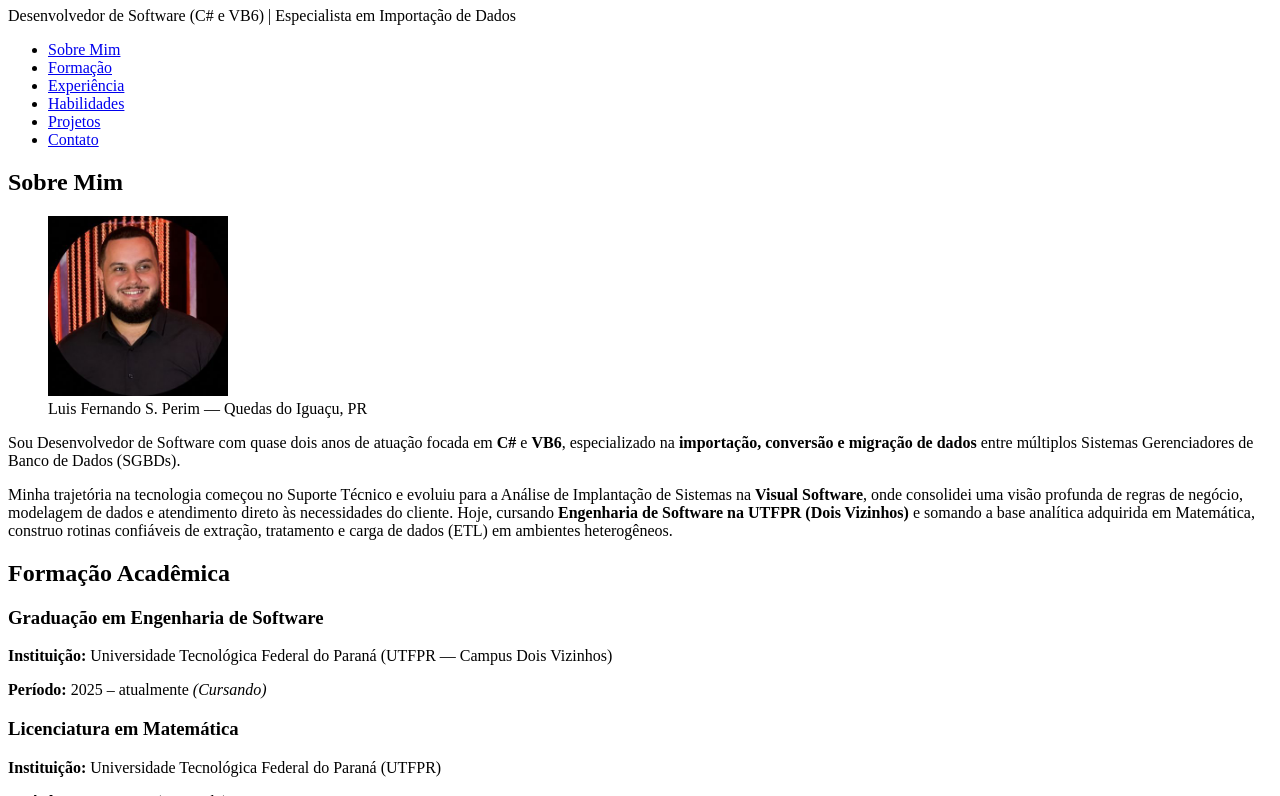
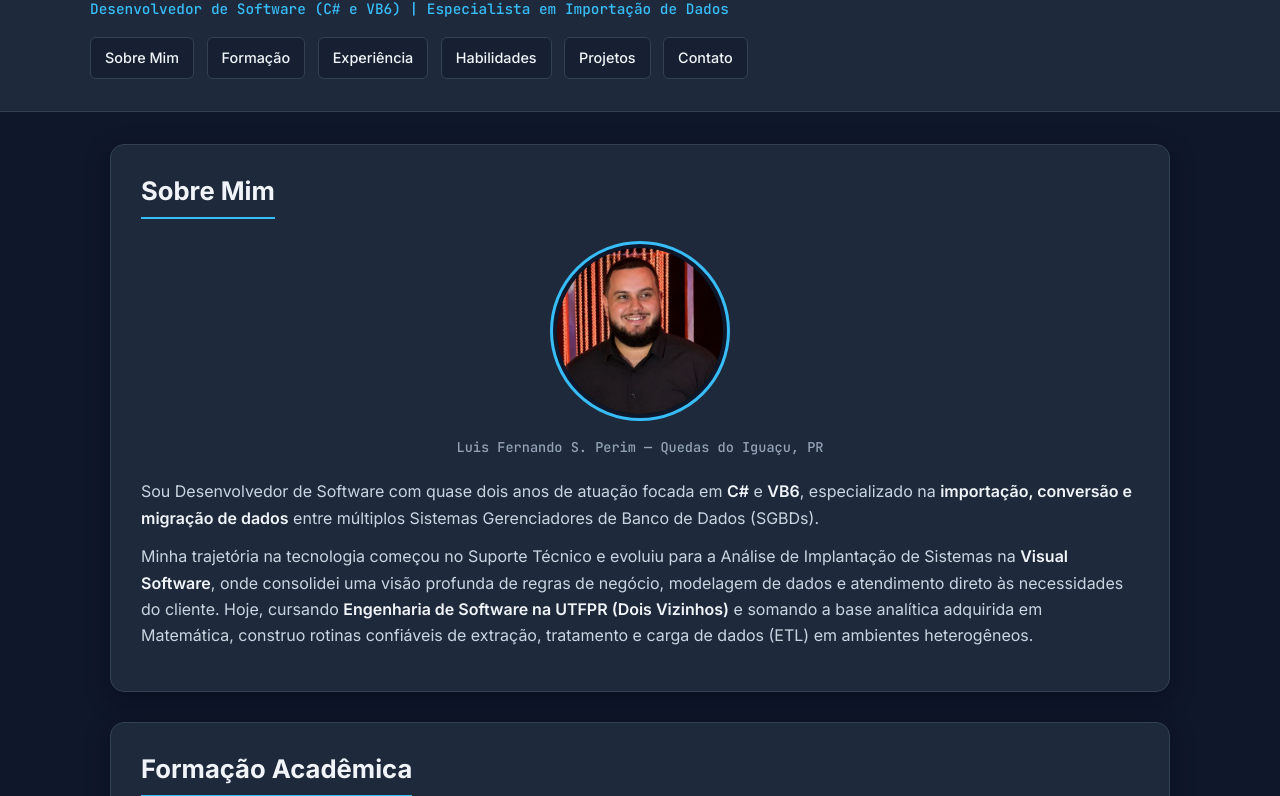
Before and after one commit to luisperim/portfolio, a plain HTML site: page index.html in a window 1280 px wide. Shown: the part 73-869 px from the top of the page. Drawn offline with Linux system fonts and the light colour scheme.

Commit message:
style: adiciona estilização visual, cores e tipografia com CSS

```diff
--- a/index.html
+++ b/index.html
@@ -5,6 +5,10 @@
     <meta name="viewport" content="width=device-width, initial-scale=1.0">
     <meta name="description" content="Portfólio e currículo de Luis Fernando S. Perim — Desenvolvedor de Software C# e VB6 com foco em Importação de Dados e Bancos de Dados.">
     <title>Luis Fernando S. Perim | Desenvolvedor de Software &amp; Especialista em Dados</title>
+    <link rel="preconnect" href="https://fonts.googleapis.com">
+    <link rel="preconnect" href="https://fonts.gstatic.com" crossorigin>
+    <link href="https://fonts.googleapis.com/css2?family=Inter:wght@400;500;600;700&amp;family=JetBrains+Mono:wght@500&amp;display=swap" rel="stylesheet">
+    <link rel="stylesheet" href="style.css">
 </head>
 <body>
     <header id="topo">
--- /dev/null
+++ b/style.css
@@ -0,0 +1,306 @@
+@import url('https://fonts.googleapis.com/css2?family=Inter:wght@400;500;600;700&family=JetBrains+Mono:wght@500&display=swap');
+
+:root {
+    --cor-fundo-pagina: #0f172a;
+    --cor-fundo-secao: #1e293b;
+    --cor-fundo-card: #162032;
+    --cor-fundo-input: #0b1120;
+    --cor-primaria: #38bdf8;
+    --cor-primaria-hover: #0ea5e9;
+    --cor-secundaria: #818cf8;
+    --cor-destaque: #22d3ee;
+    --cor-texto-principal: #f1f5f9;
+    --cor-texto-secundario: #cbd5e1;
+    --cor-texto-suave: #94a3b8;
+    --cor-borda: #334155;
+    --cor-borda-foco: #38bdf8;
+
+    --fonte-principal: 'Inter', sans-serif;
+    --fonte-mono: 'JetBrains Mono', monospace;
+
+    --raio-borda-pequeno: 6px;
+    --raio-borda-medio: 10px;
+    --raio-borda-grande: 14px;
+    --sombra-card: 0 8px 24px rgba(2, 6, 23, 0.45);
+}
+
+* {
+    box-sizing: border-box;
+    margin: 0;
+    padding: 0;
+}
+
+html {
+    scroll-behavior: smooth;
+}
+
+body {
+    background-color: var(--cor-fundo-pagina);
+    color: var(--cor-texto-principal);
+    font-family: var(--fonte-principal);
+    font-size: 16px;
+    line-height: 1.65;
+}
+
+h1, h2, h3 {
+    color: var(--cor-texto-principal);
+    line-height: 1.25;
+}
+
+h1 {
+    font-size: 2rem;
+    font-weight: 700;
+    margin-bottom: 6px;
+}
+
+h2 {
+    font-size: 1.6rem;
+    font-weight: 700;
+    margin-bottom: 22px;
+    padding-bottom: 10px;
+    border-bottom: 2px solid var(--cor-primaria);
+    display: inline-block;
+}
+
+h3 {
+    font-size: 1.15rem;
+    font-weight: 600;
+    color: var(--cor-destaque);
+    margin-bottom: 10px;
+}
+
+p {
+    color: var(--cor-texto-secundario);
+    margin-bottom: 12px;
+}
+
+strong {
+    color: var(--cor-texto-principal);
+    font-weight: 600;
+}
+
+em {
+    color: var(--cor-texto-suave);
+}
+
+a {
+    color: var(--cor-primaria);
+    text-decoration: none;
+    transition: color 0.2s ease, background-color 0.2s ease, border-color 0.2s ease;
+}
+
+a:hover {
+    color: var(--cor-destaque);
+    text-decoration: underline;
+}
+
+header {
+    background-color: var(--cor-fundo-secao);
+    border-bottom: 1px solid var(--cor-borda);
+    padding: 24px 20px;
+    margin-bottom: 32px;
+}
+
+.header-container {
+    max-width: 1100px;
+    margin: 0 auto;
+}
+
+.brand p {
+    font-family: var(--fonte-mono);
+    font-size: 0.9rem;
+    color: var(--cor-primaria);
+    margin-bottom: 16px;
+}
+
+.nav-list {
+    list-style: none;
+}
+
+.nav-list li {
+    display: inline-block;
+    margin-right: 8px;
+    margin-bottom: 8px;
+}
+
+.nav-list a {
+    display: inline-block;
+    padding: 8px 14px;
+    background-color: var(--cor-fundo-card);
+    border: 1px solid var(--cor-borda);
+    border-radius: var(--raio-borda-pequeno);
+    color: var(--cor-texto-principal);
+    font-size: 0.9rem;
+    font-weight: 500;
+    text-decoration: none;
+}
+
+.nav-list a:hover {
+    background-color: var(--cor-primaria);
+    border-color: var(--cor-primaria);
+    color: var(--cor-fundo-pagina);
+    text-decoration: none;
+}
+
+main {
+    max-width: 1100px;
+    margin: 0 auto;
+    padding: 0 20px;
+}
+
+section {
+    background-color: var(--cor-fundo-secao);
+    border: 1px solid var(--cor-borda);
+    border-radius: var(--raio-borda-grande);
+    padding: 30px;
+    margin-bottom: 30px;
+    box-shadow: var(--sombra-card);
+}
+
+.perfil-figura {
+    margin-bottom: 20px;
+    text-align: center;
+}
+
+.perfil-figura img {
+    width: 180px;
+    height: 180px;
+    object-fit: cover;
+    border: 3px solid var(--cor-primaria);
+    border-radius: 50%;
+    padding: 4px;
+    background-color: var(--cor-fundo-pagina);
+}
+
+.perfil-figura figcaption {
+    font-size: 0.85rem;
+    color: var(--cor-texto-suave);
+    margin-top: 8px;
+    font-family: var(--fonte-mono);
+}
+
+.experiencia-item,
+.habilidade-categoria,
+.projeto-card,
+.contato-info,
+.contato-formulario {
+    background-color: var(--cor-fundo-card);
+    border: 1px solid var(--cor-borda);
+    border-radius: var(--raio-borda-medio);
+    padding: 22px;
+    margin-bottom: 18px;
+}
+
+.experiencia-item {
+    border-left: 4px solid var(--cor-primaria);
+}
+
+.experiencia-item ul,
+.habilidade-categoria ul,
+.projeto-card ul,
+.contato-info ul {
+    list-style-position: inside;
+    color: var(--cor-texto-secundario);
+}
+
+.experiencia-item li,
+.projeto-card li,
+.contato-info li {
+    margin-bottom: 10px;
+}
+
+.habilidade-categoria li {
+    padding: 7px 0;
+    border-bottom: 1px dashed var(--cor-borda);
+}
+
+.habilidade-categoria li:last-child {
+    border-bottom: none;
+}
+
+.projeto-card {
+    transition: border-color 0.25s ease, transform 0.25s ease;
+}
+
+.projeto-card:hover {
+    border-color: var(--cor-primaria);
+    transform: translateY(-3px);
+}
+
+.redes-sociais li {
+    display: inline-block;
+    margin-right: 10px;
+}
+
+.redes-sociais a {
+    display: inline-block;
+    padding: 8px 16px;
+    background-color: var(--cor-fundo-secao);
+    border: 1px solid var(--cor-primaria);
+    border-radius: var(--raio-borda-pequeno);
+    color: var(--cor-primaria);
+    font-weight: 500;
+    text-decoration: none;
+}
+
+.redes-sociais a:hover {
+    background-color: var(--cor-primaria);
+    color: var(--cor-fundo-pagina);
+    text-decoration: none;
+}
+
+.campo-grupo {
+    margin-bottom: 16px;
+}
+
+label {
+    display: block;
+    font-weight: 500;
+    margin-bottom: 6px;
+}
+
+input,
+textarea {
+    width: 100%;
+    padding: 12px 14px;
+    background-color: var(--cor-fundo-input);
+    color: var(--cor-texto-principal);
+    border: 1px solid var(--cor-borda);
+    border-radius: var(--raio-borda-pequeno);
+    font-family: var(--fonte-principal);
+    font-size: 0.96rem;
+}
+
+input:focus,
+textarea:focus {
+    outline: none;
+    border-color: var(--cor-borda-foco);
+}
+
+button[type="submit"] {
+    background-color: var(--cor-primaria);
+    color: var(--cor-fundo-pagina);
+    font-family: var(--fonte-principal);
+    font-size: 1rem;
+    font-weight: 600;
+    padding: 12px 26px;
+    border: 2px solid var(--cor-primaria);
+    border-radius: var(--raio-borda-pequeno);
+    cursor: pointer;
+    transition: background-color 0.2s ease;
+}
+
+button[type="submit"]:hover {
+    background-color: var(--cor-primaria-hover);
+    border-color: var(--cor-primaria-hover);
+}
+
+footer {
+    text-align: center;
+    padding: 24px 16px;
+    margin-top: 20px;
+    border-top: 1px solid var(--cor-borda);
+    background-color: var(--cor-fundo-secao);
+    color: var(--cor-texto-suave);
+    font-size: 0.9rem;
+}
```
